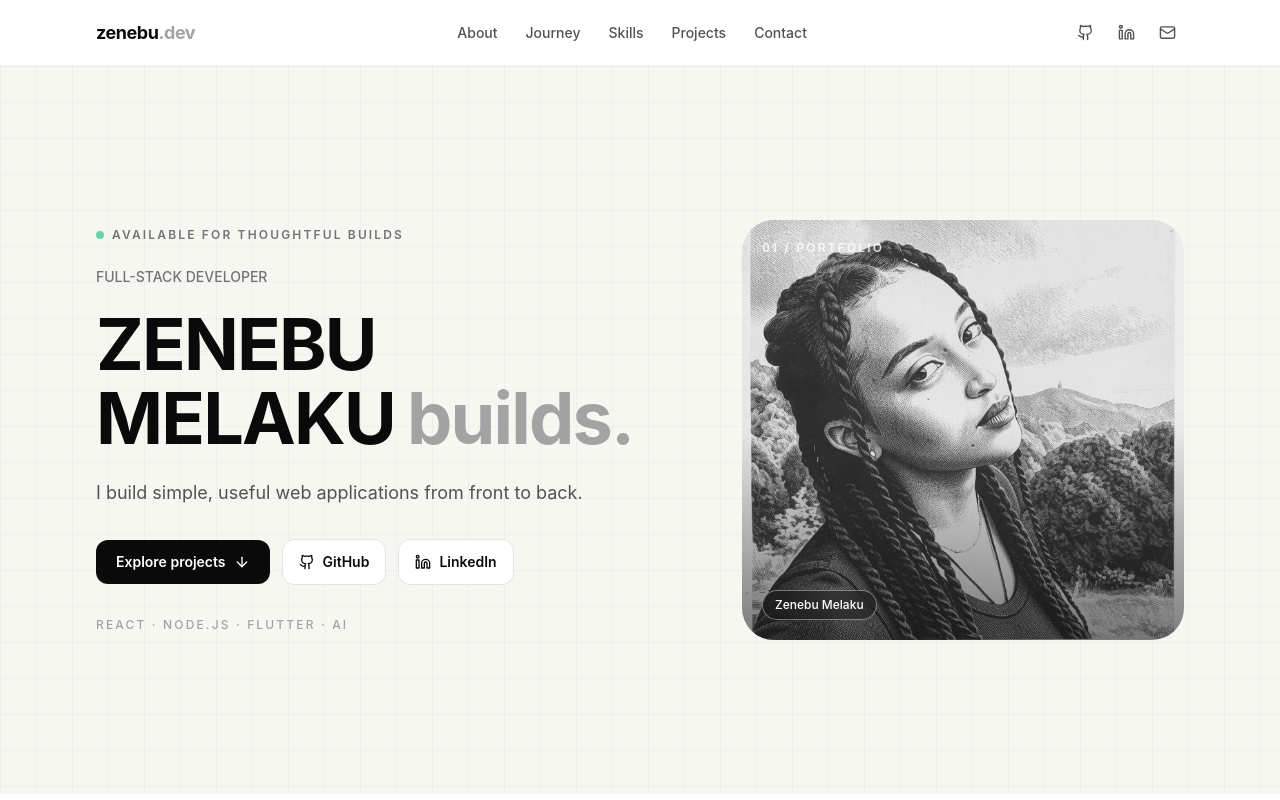
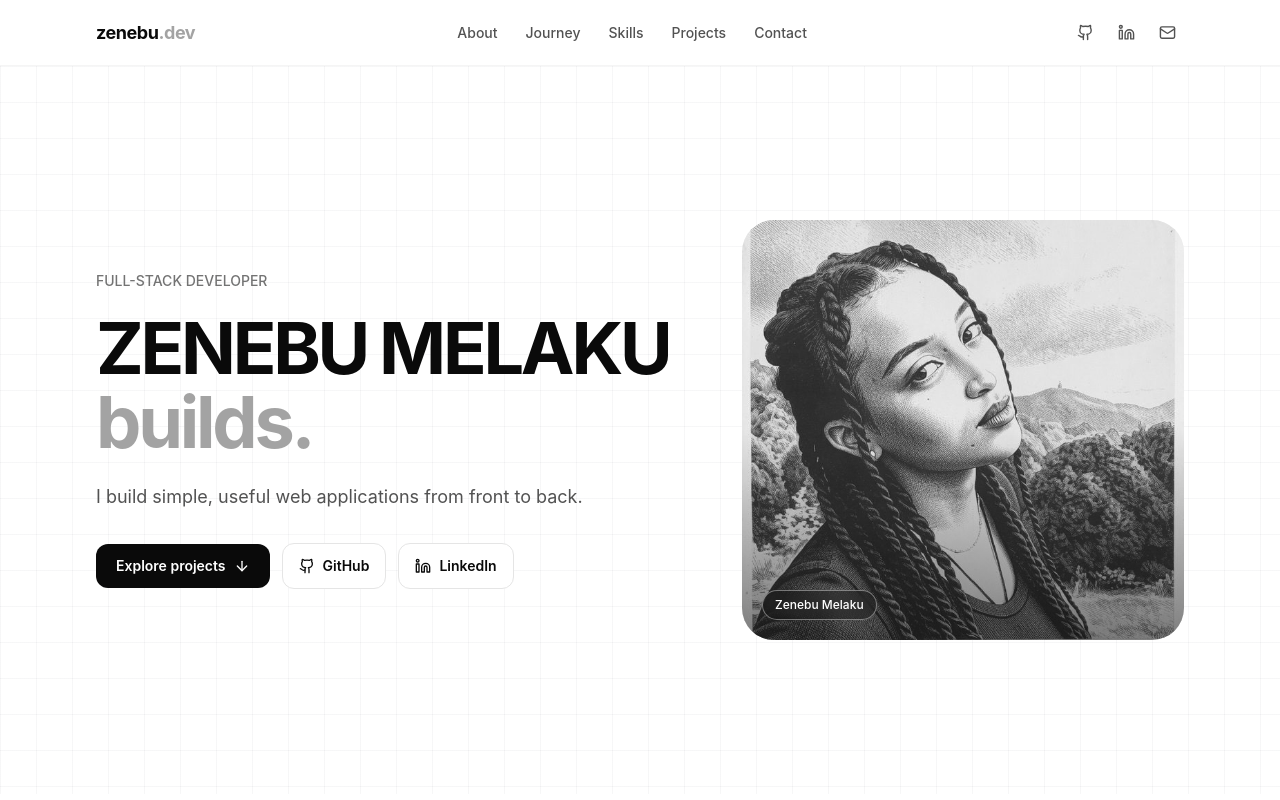
Before and after one commit to zenebumelaku/portifolio, a React (Vite) app: page / in a window 1280 px wide. Shown: the top 800 px of the page. Built offline with nearby package versions, Linux system fonts and the light colour scheme.

Commit message:
Restore original hero layout

```diff
--- a/src/sections/HeroSection/components/AnimatedHeroTitle.tsx
+++ b/src/sections/HeroSection/components/AnimatedHeroTitle.tsx
@@ -4,7 +4,7 @@ export const AnimatedHeroTitle = () => {
   const words = ["ZENEBU", "MELAKU"];
 
   return (
-    <h1 className="max-w-3xl text-[44px] font-bold leading-[1.03] tracking-tight text-neutral-950 sm:text-[58px] md:text-[72px]">
+    <h1 className="max-w-3xl text-[44px] font-bold leading-[1.03] tracking-[-0.045em] text-neutral-950 sm:text-[58px] md:text-[72px]">
       {words.map((word, index) => (
         <motion.span
           key={word}
--- a/src/sections/HeroSection/components/HeroVisual.tsx
+++ b/src/sections/HeroSection/components/HeroVisual.tsx
@@ -3,10 +3,7 @@ import { motion } from "framer-motion";
 export const HeroVisual = () => {
   return (
     <div className="relative h-[420px] w-full overflow-hidden rounded-[2rem] bg-neutral-100">
-      <motion.img
-        initial={{ scale: 1.08, opacity: 0 }}
-        animate={{ scale: 1, opacity: 1 }}
-        transition={{ duration: 1.1, ease: "easeOut" }}
+      <img
         src="/photo.jpeg"
         alt="Portrait of Zenebu Melaku"
         className="absolute inset-0 h-full w-full object-cover grayscale"
@@ -17,9 +14,6 @@ export const HeroVisual = () => {
         transition={{ duration: 0.8 }}
         className="absolute inset-0 bg-gradient-to-t from-black/45 via-transparent to-transparent"
       ></motion.div>
-      <div className="absolute left-5 top-5 text-xs font-semibold uppercase tracking-[0.18em] text-white/80">
-        01 / Portfolio
-      </div>
       <div className="absolute bottom-5 left-5 rounded-full border border-white/40 bg-black/35 px-3 py-1.5 text-xs font-medium text-white backdrop-blur">
         Zenebu Melaku
       </div>
--- a/src/sections/HeroSection/index.tsx
+++ b/src/sections/HeroSection/index.tsx
@@ -1,29 +1,17 @@
 import { Github, Linkedin, ArrowDown } from "lucide-react";
-import { motion } from "framer-motion";
 import { AnimatedHeroTitle } from "@/sections/HeroSection/components/AnimatedHeroTitle";
 import { HeroVisual } from "@/sections/HeroSection/components/HeroVisual";
 
 export const HeroSection = () => {
   return (
-    <section
-      className="site-section soft-grid overflow-hidden bg-[#f7f7f2]"
-      id="home"
-    >
+    <section className="site-section soft-grid" id="home">
       <div className="mx-auto grid min-h-[calc(100vh-72px)] w-full max-w-6xl items-center gap-12 px-5 py-16 md:px-8 lg:grid-cols-[1.15fr_.85fr] lg:py-20">
-        <motion.div
-          initial={{ opacity: 0, y: 24 }}
-          animate={{ opacity: 1, y: 0 }}
-          transition={{ duration: 0.7, ease: "easeOut" }}
-        >
-          <div className="mb-6 flex items-center gap-2 text-xs font-semibold uppercase tracking-[0.18em] text-neutral-500">
-            <span className="h-2 w-2 animate-pulse rounded-full bg-emerald-500" />
-            Available for thoughtful builds
-          </div>
+        <div>
           <p className="mb-5 text-sm font-medium text-neutral-500">
             FULL-STACK DEVELOPER
           </p>
           <AnimatedHeroTitle />
-          <p className="mt-6 max-w-xl text-base leading-7 text-neutral-600 md:text-lg">
+          <p className="mt-6 max-w-2xl text-base leading-7 text-neutral-600 md:text-lg">
             I build simple, useful web applications from front to back.
           </p>
 
@@ -52,10 +40,7 @@ export const HeroSection = () => {
               <Linkedin size={16} /> LinkedIn
             </a>
           </div>
-          <p className="mt-8 text-xs font-medium uppercase tracking-[0.18em] text-neutral-400">
-            React · Node.js · Flutter · AI
-          </p>
-        </motion.div>
+        </div>
 
         <HeroVisual />
       </div>
```
